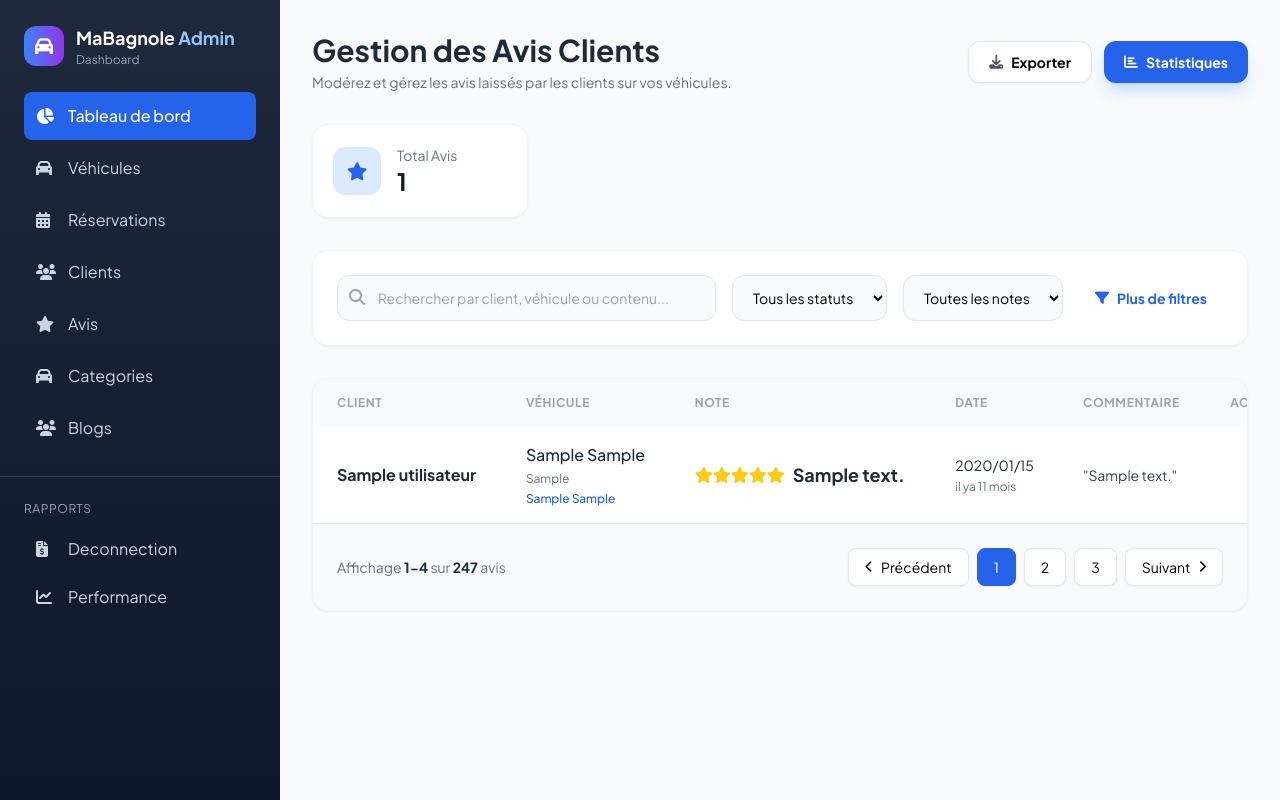
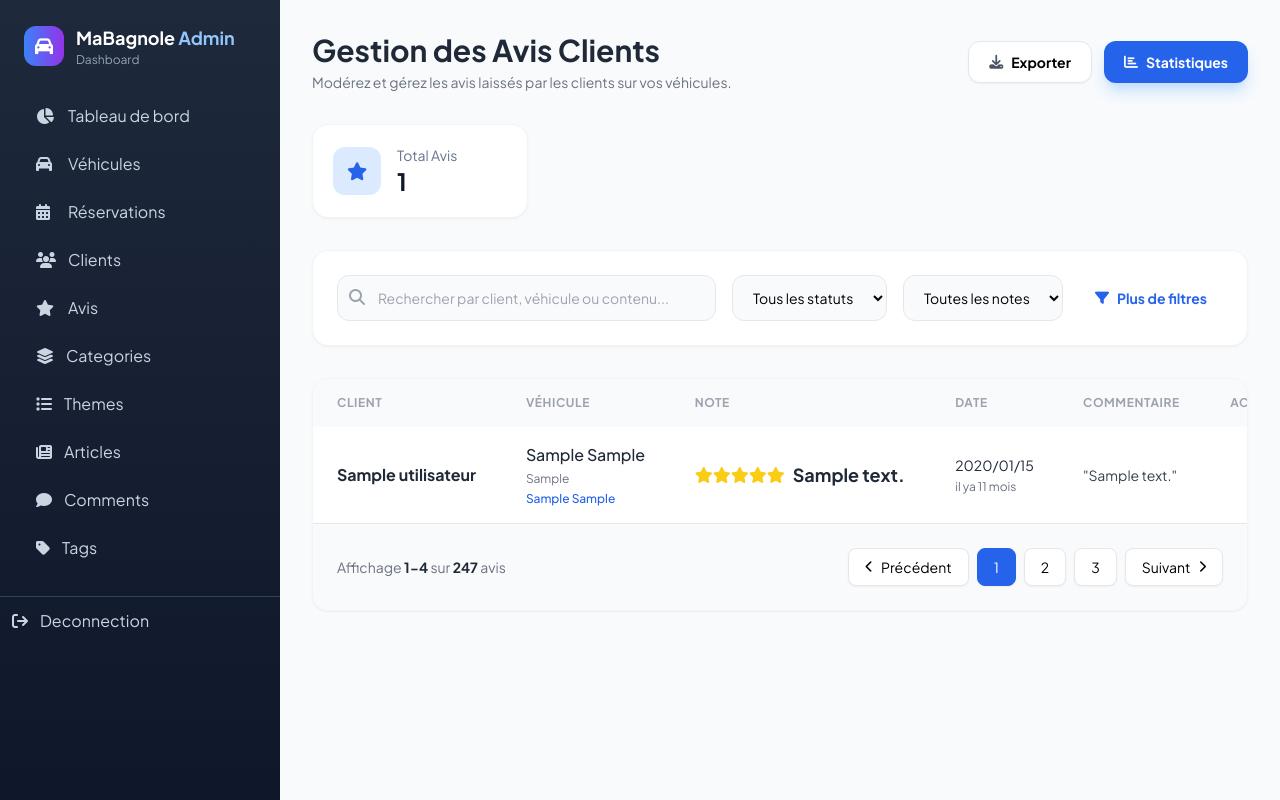
Before and after one commit to mohamedAttefi/Mabagnole-V2, a PHP site: page /admin/Gestion-de-avis/reviews.php in a window 1280 px wide. Run offline with PHP 8.4, Linux system fonts and the light colour scheme; the visitor is signed in with stand-in values (Sample User, id 1); tables that the repository leaves empty or names only in its code hold one stand-in row (values such as "Sample post"); some libraries are stand-ins or nearby versions.

Commit message:
update admin heder

```diff
--- a/admin/header.php
+++ b/admin/header.php
@@ -8,6 +8,8 @@
     <script src="https://cdn.tailwindcss.com"></script>
     <link href="https://fonts.googleapis.com/css2?family=Plus+Jakarta+Sans:wght@300;400;500;600;700;800&display=swap" rel="stylesheet">
     <link rel="stylesheet" href="https://cdnjs.cloudflare.com/ajax/libs/font-awesome/6.4.0/css/all.min.css">
+    <link href="https://cdn.jsdelivr.net/npm/sweetalert2@11/dist/sweetalert2.min.css" rel="stylesheet">
+    <script src="https://cdn.jsdelivr.net/npm/sweetalert2@11"></script>
     <style>
         body {
             font-family: 'Plus Jakarta Sans', sans-serif;
@@ -74,7 +76,7 @@
 
 <body class="bg-[#F8FAFC]">
     <!-- Admin Sidebar -->
-    <aside class="sidebar fixed top-0 left-0 text-white">
+    <aside class="sidebar fixed top-0 left-0 text-white ">
         <div class="p-6 border-b border-slate-700">
             <div class="flex items-center gap-3 mb-6">
                 <div class="w-10 h-10 bg-gradient-to-r from-blue-500 to-purple-600 rounded-xl flex items-center justify-center">
@@ -86,8 +88,8 @@
                 </div>
             </div>
 
-            <div class="space-y-1">
-                <a href="/MABAGNOLE-V2/admin/dashboard.php" class="flex items-center gap-3 p-3 bg-blue-600 rounded-lg font-medium">
+            <div class="">
+                <a href="/MABAGNOLE-V2/admin/dashboard.php" class="flex items-center gap-3 p-3 text-slate-300 hover:bg-slate-800 rounded-lg transition">
                     <i class="fas fa-chart-pie w-5"></i>
                     Tableau de bord
                 </a>
@@ -108,26 +110,35 @@
                     Avis
                 </a>
                 <a href="/MABAGNOLE-V2/admin/Gestion_des_catégories/categories.php" class="flex items-center gap-3 p-3 text-slate-300 hover:bg-slate-800 rounded-lg transition">
-                    <i class="fas fa-car w-5"></i>
+                    <i class="fa-solid fa-layer-group"></i>
                     Categories
                 </a>
+                <a href="/MABAGNOLE-V2/admin/Gestion_du_blog/blog-categories.php" class="flex items-center gap-3 p-3 text-slate-300 hover:bg-slate-800 rounded-lg transition">
+                    <i class="fa-solid fa-list"></i>
+                    Themes
+                </a>
                 <a href="/MABAGNOLE-V2/admin/Gestion_du_blog/blogs.php" class="flex items-center gap-3 p-3 text-slate-300 hover:bg-slate-800 rounded-lg transition">
-                    <i class="fas fa-users w-5"></i>
-                    Blogs
+                    <i class="fa-solid fa-newspaper"></i>
+                    Articles
                 </a>
+                <a href="/MABAGNOLE-V2/admin/Gestion_du_blog/blog-comments.php" class="flex items-center gap-3 p-3 text-slate-300 hover:bg-slate-800 rounded-lg transition">
+                    <i class="fa-solid fa-comment"></i>
+                    Comments
+                </a>
+                <a href="/MABAGNOLE-V2/admin/Gestion_du_blog/blog-tags.php" class="flex items-center gap-3 p-3 text-slate-300 hover:bg-slate-800 rounded-lg transition">
+                    <i class="fa-solid fa-tag"></i>
+                    Tags
+                </a>
+
+
             </div>
         </div>
 
-        <div class="p-6">
-            <div class="mb-6">
-                <p class="text-slate-400 text-xs uppercase tracking-wider mb-2">Rapports</p>
+        <div class="">
+            <div class="">
                 <a href="/MABAGNOLE-V2/public/logout.php" class="flex items-center gap-3 p-3 text-slate-300 hover:bg-slate-800 rounded-lg transition">
-                    <i class="fas fa-file-invoice-dollar w-5"></i>
+                    <i class="fa-solid fa-arrow-right-from-bracket"></i>
                     Deconnection
-                </a>
-                <a href="#" class="flex items-center gap-3 p-3 text-slate-300 hover:bg-slate-800 rounded-lg transition">
-                    <i class="fas fa-chart-line w-5"></i>
-                    Performance
                 </a>
             </div>
         </div>
```
